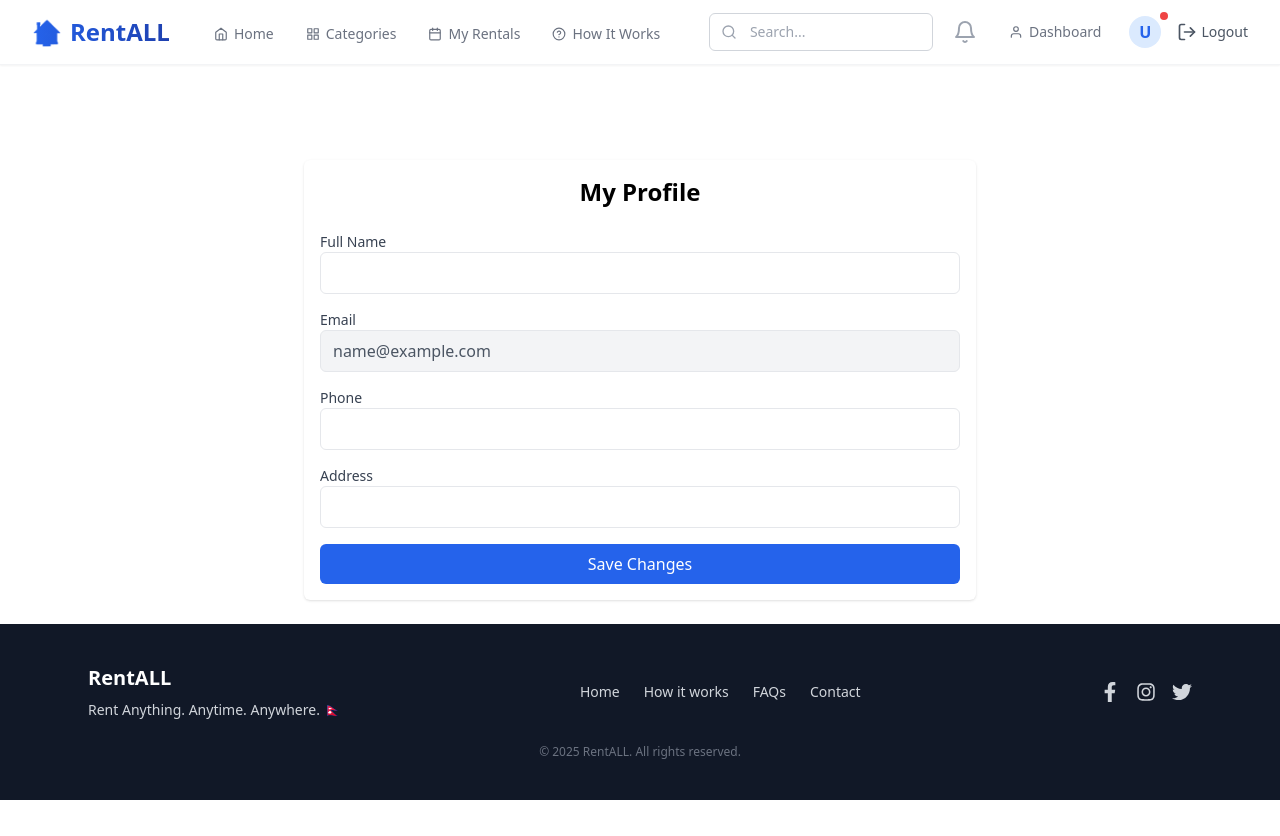
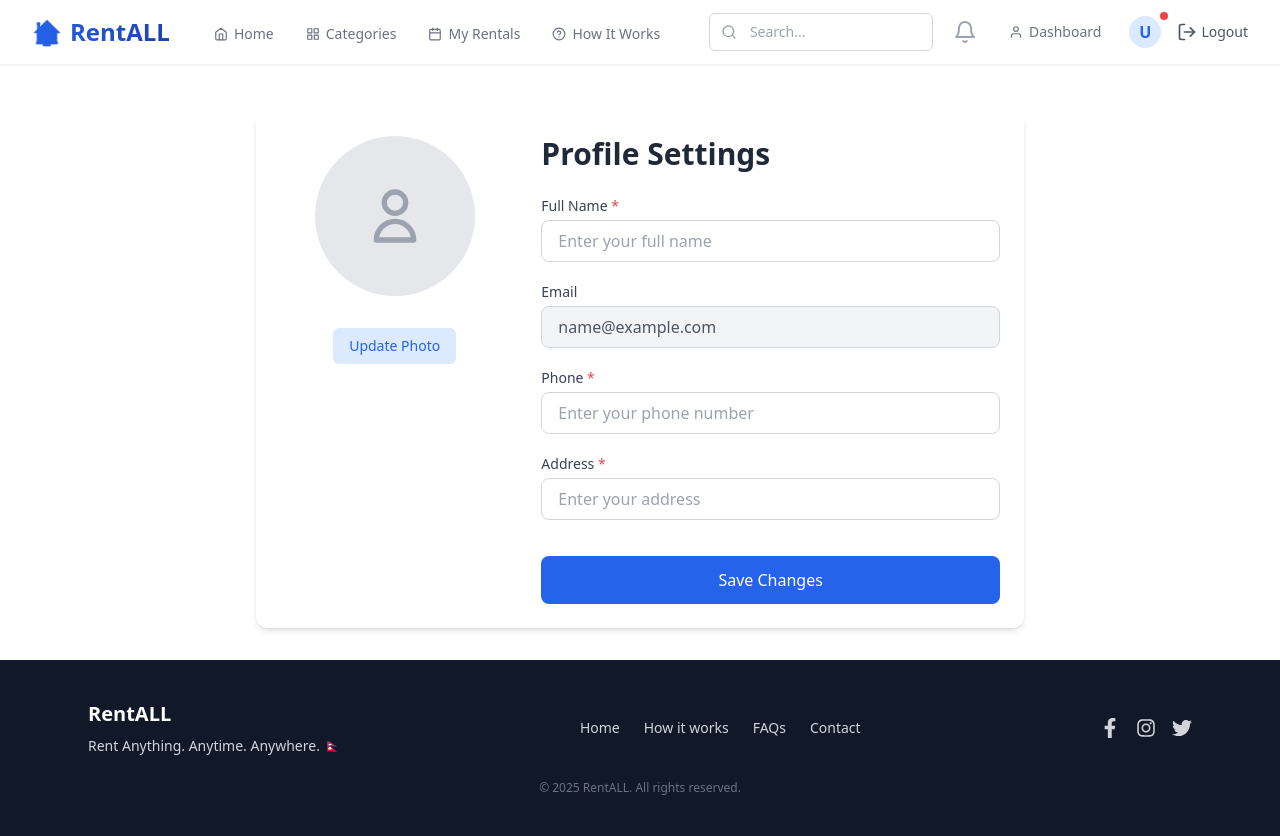
Before and after one commit to Aashutosh1201/rentall-web, a React (Create React App) app in the folder frontend/: page /profile in a window 1280 px wide. Before the commit the page ends 800 px from the top, so only its background shows below. Built offline with nearby package versions, Linux system fonts and the light colour scheme; no server answers; sample sign-in values are in the browser's storage.

Commit message:
Improved looks of profile page

```diff
--- a/frontend/package.json
+++ b/frontend/package.json
@@ -26,6 +26,7 @@
     "react-leaflet": "^4.2.1",
     "react-router-dom": "^6.30.1",
     "react-scripts": "^5.0.1",
+    "react-toastify": "^11.0.5",
     "web-vitals": "^4.2.4"
   },
   "scripts": {
--- a/frontend/src/pages/Profile.jsx
+++ b/frontend/src/pages/Profile.jsx
@@ -1,31 +1,43 @@
 import React, { useEffect, useState } from "react";
 import { useAuth } from "../context/AuthContext";
 import { useNavigate } from "react-router-dom";
+import { toast } from "react-toastify";
+import "react-toastify/dist/ReactToastify.css";
 
 const Profile = () => {
   const { user, token } = useAuth();
   const navigate = useNavigate();
   const [kyc, setKyc] = useState(null);
+  const [isLoading, setIsLoading] = useState(false);
+  const [isSaving, setIsSaving] = useState(false);
   const [formData, setFormData] = useState({
     fullName: user?.fullName || "",
     email: user?.email || "",
     phone: user?.phone || "",
     address: "",
   });
+  const [errors, setErrors] = useState({});
 
   useEffect(() => {
     if (!user) return navigate("/login");
 
     const fetchKYC = async () => {
+      setIsLoading(true);
       try {
         const res = await fetch(
           `http://localhost:8000/api/kyc/status/${user.email}`
         );
+
+        if (!res.ok) throw new Error("Failed to fetch KYC status");
+
         const data = await res.json();
         if (data.exists) {
           const kycDetails = await fetch(
             `http://localhost:8000/api/kyc/detail/${user.email}`
           );
+
+          if (!kycDetails.ok) throw new Error("Failed to fetch KYC details");
+
           const detail = await kycDetails.json();
           setKyc(detail.kyc);
           setFormData((prev) => ({
@@ -36,18 +48,52 @@ const Profile = () => {
         }
       } catch (err) {
         console.error("Failed to fetch KYC data:", err);
+        toast.error(err.message || "Failed to load profile data");
+      } finally {
+        setIsLoading(false);
       }
     };
 
     fetchKYC();
   }, [user, navigate]);
 
+  const validateForm = () => {
+    const newErrors = {};
+
+    if (!formData.fullName.trim()) {
+      newErrors.fullName = "Full name is required";
+    }
+
+    if (!formData.phone.trim()) {
+      newErrors.phone = "Phone number is required";
+    } else if (!/^\d{10,15}$/.test(formData.phone)) {
+      newErrors.phone = "Please enter a valid phone number";
+    }
+
+    if (!formData.address.trim()) {
+      newErrors.address = "Address is required";
+    }
+
+    setErrors(newErrors);
+    return Object.keys(newErrors).length === 0;
+  };
+
   const handleChange = (e) => {
-    setFormData((prev) => ({ ...prev, [e.target.name]: e.target.value }));
+    const { name, value } = e.target;
+    setFormData((prev) => ({ ...prev, [name]: value }));
+
+    // Clear error when user starts typing
+    if (errors[name]) {
+      setErrors((prev) => ({ ...prev, [name]: "" }));
+    }
   };
 
   const handleSave = async (e) => {
     e.preventDefault();
+
+    if (!validateForm()) return;
+
+    setIsSaving(true);
     try {
       const res = await fetch(
         "http://localhost:8000/api/auth/complete-profile",
@@ -63,42 +109,106 @@ const Profile = () => {
 
       const result = await res.json();
       if (res.ok) {
-        alert("Profile updated");
+        toast.success("Profile updated successfully!");
       } else {
-        alert(result.message || "Failed to update profile");
+        throw new Error(result.message || "Failed to update profile");
       }
     } catch (err) {
       console.error("Error updating profile:", err);
+      toast.error(err.message);
+    } finally {
+      setIsSaving(false);
     }
   };
 
+  if (isLoading) {
     return (
-    <div className="max-w-2xl mx-auto mt-20 p-4 bg-white shadow rounded-md">
-      <h2 className="text-2xl font-semibold mb-6 text-center">My Profile</h2>
-      {kyc?.selfiePath && (
-        <div className="flex justify-center mb-6">
+      <div className="flex justify-center items-center min-h-screen">
+        <div className="animate-spin rounded-full h-12 w-12 border-t-2 border-b-2 border-blue-500"></div>
+      </div>
+    );
+  }
+
+  return (
+    <div className="max-w-3xl mx-auto my-8 p-6 bg-white rounded-xl shadow-md">
+      <div className="flex flex-col md:flex-row gap-8">
+        {/* Profile Picture Section */}
+        <div className="md:w-1/3 flex flex-col items-center">
+          {kyc?.selfiePath ? (
+            <>
+              <div className="relative mb-4">
                 <img
                   src={kyc.selfiePath}
-            alt="Profile Selfie"
-            className="w-32 h-32 rounded-full object-cover border-2 border-blue-500"
+                  alt="Profile"
+                  className="w-40 h-40 rounded-full object-cover border-4 border-blue-100 shadow-md"
                 />
+                <div className="absolute -bottom-2 -right-2 bg-blue-500 text-white rounded-full p-2 shadow-lg">
+                  <svg
+                    xmlns="http://www.w3.org/2000/svg"
+                    className="h-5 w-5"
+                    viewBox="0 0 20 20"
+                    fill="currentColor"
+                  >
+                    <path
+                      fillRule="evenodd"
+                      d="M4 5a2 2 0 00-2 2v8a2 2 0 002 2h12a2 2 0 002-2V7a2 2 0 00-2-2h-1.586a1 1 0 01-.707-.293l-1.121-1.121A2 2 0 0011.172 3H8.828a2 2 0 00-1.414.586L6.293 4.707A1 1 0 015.586 5H4zm6 9a3 3 0 100-6 3 3 0 000 6z"
+                      clipRule="evenodd"
+                    />
+                  </svg>
+                </div>
+              </div>
+              <span className="text-sm text-gray-500">KYC Verified</span>
+            </>
+          ) : (
+            <div className="w-40 h-40 rounded-full bg-gray-200 flex items-center justify-center mb-4">
+              <svg
+                xmlns="http://www.w3.org/2000/svg"
+                className="h-16 w-16 text-gray-400"
+                fill="none"
+                viewBox="0 0 24 24"
+                stroke="currentColor"
+              >
+                <path
+                  strokeLinecap="round"
+                  strokeLinejoin="round"
+                  strokeWidth={2}
+                  d="M16 7a4 4 0 11-8 0 4 4 0 018 0zM12 14a7 7 0 00-7 7h14a7 7 0 00-7-7z"
+                />
+              </svg>
             </div>
           )}
-      <form onSubmit={handleSave} className="space-y-4">
+
+          <button className="mt-4 px-4 py-2 bg-blue-100 text-blue-600 rounded-md text-sm font-medium hover:bg-blue-200 transition-colors">
+            Update Photo
+          </button>
+        </div>
+
+        {/* Profile Form Section */}
+        <div className="md:w-2/3">
+          <h2 className="text-3xl font-bold text-gray-800 mb-6">
+            Profile Settings
+          </h2>
+
+          <form onSubmit={handleSave} className="space-y-5">
             <div>
-          <label className="block text-sm font-medium text-gray-700">
-            Full Name
+              <label className="block text-sm font-medium text-gray-700 mb-1">
+                Full Name <span className="text-red-500">*</span>
               </label>
               <input
                 type="text"
                 name="fullName"
                 value={formData.fullName}
                 onChange={handleChange}
-            className="w-full border px-3 py-2 rounded-md"
+                className={`w-full px-4 py-2 rounded-lg border ${errors.fullName ? "border-red-500" : "border-gray-300"} focus:ring-2 focus:ring-blue-500 focus:border-transparent`}
+                placeholder="Enter your full name"
               />
+              {errors.fullName && (
+                <p className="mt-1 text-sm text-red-600">{errors.fullName}</p>
+              )}
             </div>
+
             <div>
-          <label className="block text-sm font-medium text-gray-700">
+              <label className="block text-sm font-medium text-gray-700 mb-1">
                 Email
               </label>
               <input
@@ -106,40 +216,82 @@ const Profile = () => {
                 name="email"
                 value={formData.email}
                 disabled
-            className="w-full border px-3 py-2 rounded-md bg-gray-100 text-gray-600 cursor-not-allowed"
+                className="w-full px-4 py-2 rounded-lg border border-gray-300 bg-gray-100 text-gray-600 cursor-not-allowed"
               />
             </div>
+
             <div>
-          <label className="block text-sm font-medium text-gray-700">
-            Phone
+              <label className="block text-sm font-medium text-gray-700 mb-1">
+                Phone <span className="text-red-500">*</span>
               </label>
               <input
-            type="text"
+                type="tel"
                 name="phone"
                 value={formData.phone}
                 onChange={handleChange}
-            className="w-full border px-3 py-2 rounded-md"
+                className={`w-full px-4 py-2 rounded-lg border ${errors.phone ? "border-red-500" : "border-gray-300"} focus:ring-2 focus:ring-blue-500 focus:border-transparent`}
+                placeholder="Enter your phone number"
               />
+              {errors.phone && (
+                <p className="mt-1 text-sm text-red-600">{errors.phone}</p>
+              )}
             </div>
+
             <div>
-          <label className="block text-sm font-medium text-gray-700">
-            Address
+              <label className="block text-sm font-medium text-gray-700 mb-1">
+                Address <span className="text-red-500">*</span>
               </label>
               <input
                 type="text"
                 name="address"
                 value={formData.address}
                 onChange={handleChange}
-            className="w-full border px-3 py-2 rounded-md"
+                className={`w-full px-4 py-2 rounded-lg border ${errors.address ? "border-red-500" : "border-gray-300"} focus:ring-2 focus:ring-blue-500 focus:border-transparent`}
+                placeholder="Enter your address"
               />
+              {errors.address && (
+                <p className="mt-1 text-sm text-red-600">{errors.address}</p>
+              )}
             </div>
+
+            <div className="pt-4">
               <button
                 type="submit"
-          className="w-full bg-blue-600 text-white py-2 rounded-md hover:bg-blue-700"
+                disabled={isSaving}
+                className="w-full bg-blue-600 text-white py-3 rounded-lg font-medium hover:bg-blue-700 focus:outline-none focus:ring-2 focus:ring-blue-500 focus:ring-offset-2 transition-colors disabled:opacity-70 disabled:cursor-not-allowed"
               >
-          Save Changes
+                {isSaving ? (
+                  <span className="flex items-center justify-center">
+                    <svg
+                      className="animate-spin -ml-1 mr-3 h-5 w-5 text-white"
+                      xmlns="http://www.w3.org/2000/svg"
+                      fill="none"
+                      viewBox="0 0 24 24"
+                    >
+                      <circle
+                        className="opacity-25"
+                        cx="12"
+                        cy="12"
+                        r="10"
+                        stroke="currentColor"
+                        strokeWidth="4"
+                      ></circle>
+                      <path
+                        className="opacity-75"
+                        fill="currentColor"
+                        d="M4 12a8 8 0 018-8V0C5.373 0 0 5.373 0 12h4zm2 5.291A7.962 7.962 0 014 12H0c0 3.042 1.135 5.824 3 7.938l3-2.647z"
+                      ></path>
+                    </svg>
+                    Saving...
+                  </span>
+                ) : (
+                  "Save Changes"
+                )}
               </button>
+            </div>
           </form>
+        </div>
+      </div>
     </div>
   );
 };
```
Lines whose indentation alone changed are shown as unchanged.
